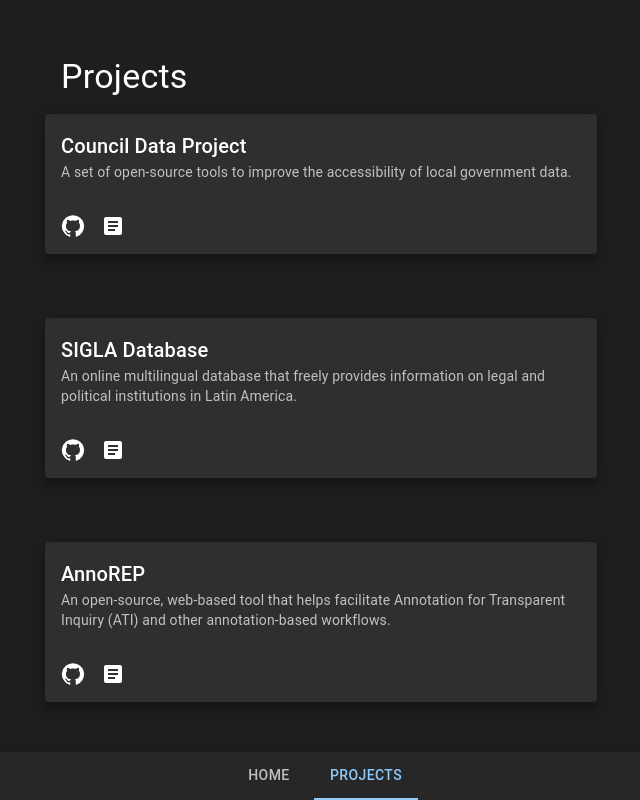
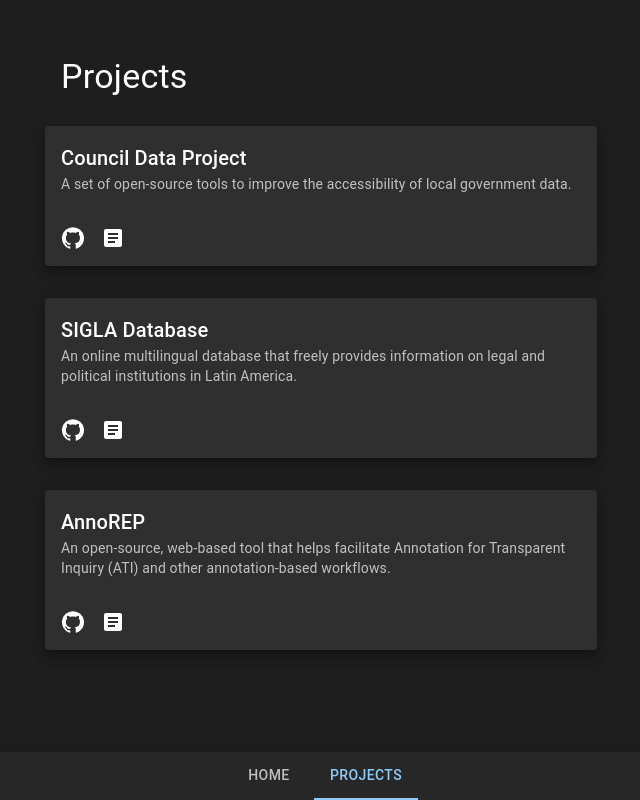
Before and after one commit to tohuynh/tohuynh.github.io, a Next.js app: page /projects in a window 1280 px wide. Shown: the whole page, without its empty margins (319-959 px from the left). Built offline with nearby package versions, Linux system fonts and the light colour scheme.

Commit message:
Decrease spacing

```diff
--- a/pages/projects.tsx
+++ b/pages/projects.tsx
@@ -16,10 +16,10 @@
 const Projects: NextPage = () => {
   return (
     <Page style={{ paddingTop: "5vh" }}>
-      <Typography variant="h4" component="h1" sx={{ padding: darkTheme.spacing(2) }}>
+      <Typography variant="h4" component="h1" sx={{ padding: darkTheme.spacing(2) }} gutterBottom>
         Projects
       </Typography>
-      <Stack spacing={{ xs: 2, sm: 3, md: 8 }}>
+      <Stack spacing={{ xs: 2, sm: 3, md: 4 }}>
         <Card raised>
           <CardActionArea
             component="a"
```
